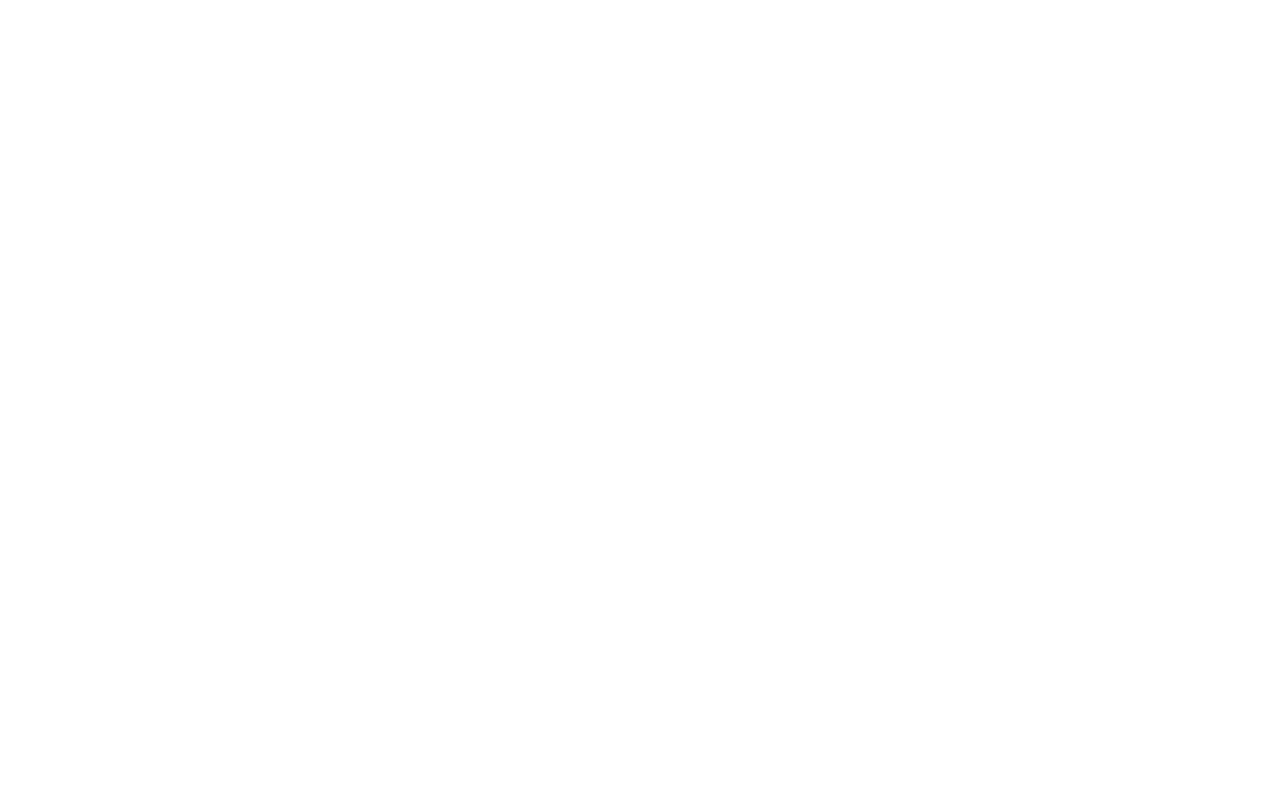
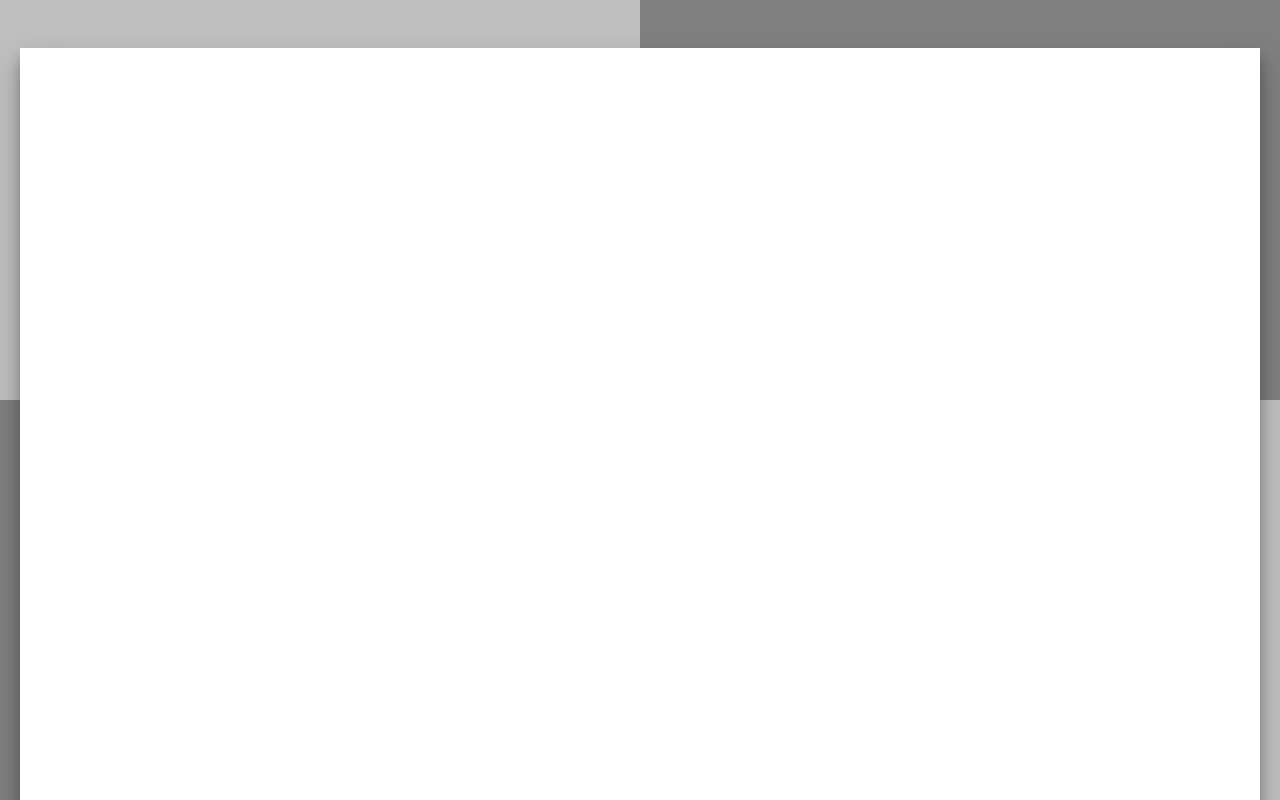
Before and after one commit to bence-toth/cv-and-motivation-letter, a React (Create React App) app: page / in a window 1280 px wide. Shown: the top 800 px of the page. Built offline with nearby package versions, Linux system fonts and the light colour scheme.

Commit message:
Added pages

```diff
--- /dev/null
+++ b/src/App.css
@@ -0,0 +1,8 @@
+.page {
+  width: 1240px;
+  height: 1754px;
+  margin-block: 1em;
+  background-color: white;
+  box-shadow: 0 14px 28px hsla(0deg 0% 0% / 25%),
+    0 10px 10px hsla(0deg 0% 0% / 22%);
+}
--- a/src/App.tsx
+++ b/src/App.tsx
@@ -1,3 +1,10 @@
-const App = () => <div></div>;
+import "./App.css";
+
+const App = () => (
+  <>
+    <div className="page"></div>
+    <div className="page"></div>
+  </>
+);
 
 export default App;
--- a/src/index.css
+++ b/src/index.css
@@ -5,7 +5,22 @@
 }
 
 html,
-body,
-#root {
+body {
   height: 100%;
 }
+
+#root {
+  min-height: 100%;
+  display: flex;
+  flex-direction: column;
+  align-items: center;
+  justify-content: center;
+  gap: 2em;
+  padding: 2em;
+  background-image: repeating-conic-gradient(
+    hsl(0deg 0% 50%) 0 25%,
+    hsl(0deg 0% 75%) 0 50%
+  );
+  background-size: 24px 24px;
+  background-attachment: fixed;
+}
```
